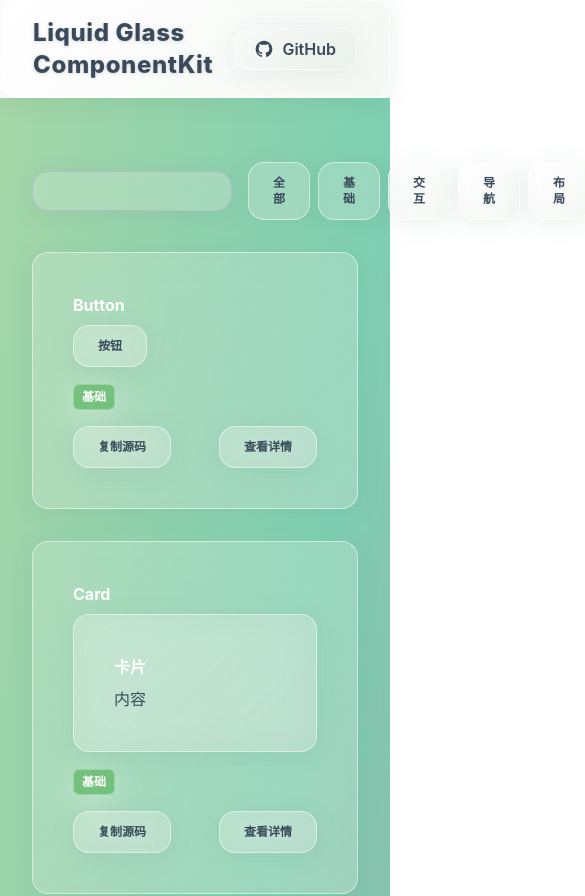
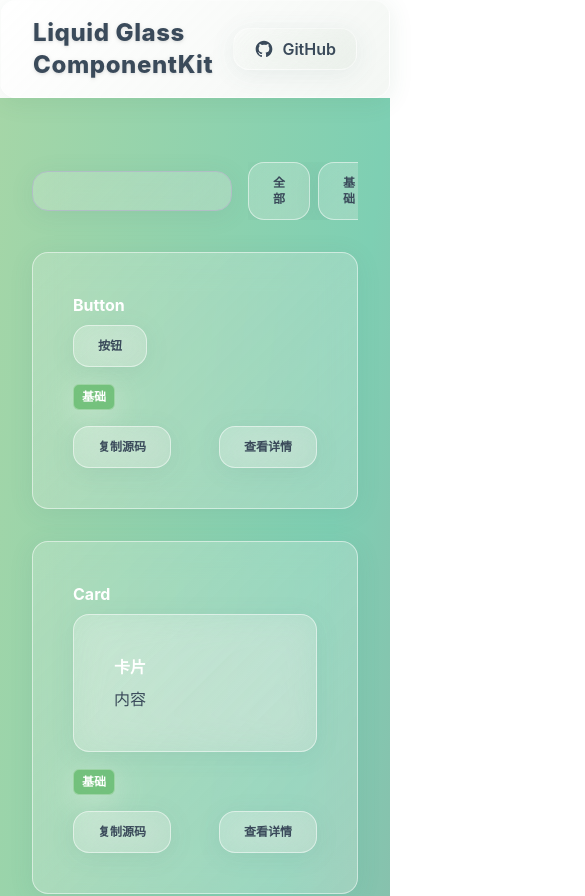
Before and after one commit to nibilin33/liquid-glass-ui, a Next.js app: page / in a window 390 px wide. Shown: the top 896 px of the page, 585 px wide, since content can reach past the window. Built offline with nearby package versions, Linux system fonts and the light colour scheme.

Commit message:
feat:mobile

```diff
--- a/pages/index.tsx
+++ b/pages/index.tsx
@@ -79,9 +79,11 @@ export default function RootLayout() {
     <div className="container-prose py-8 min-h-screen">
       <div className="flex gap-4 mb-8 items-center">
         <GlassInput placeholder="搜索组件…" value={search} onChange={(e: { target: { value: SetStateAction<string>; }; }) => setSearch(e.target.value)} className="w-64" />
-        <div className="flex gap-2">
+        <div className="flex gap-2 overflow-x-auto flex-nowrap md:flex-wrap w-full scrollbar-hide">
           {categories.map(cat => (
-            <GlassButton key={cat} onClick={() => setCategory(cat)} color={category === cat ? "emerald" : "gray"}>{cat}</GlassButton>
+            <GlassButton key={cat} onClick={() => setCategory(cat)} color={category === cat ? "emerald" : "gray"} className="min-w-[80px]">
+              {cat}
+            </GlassButton>
           ))}
         </div>
       </div>
```
